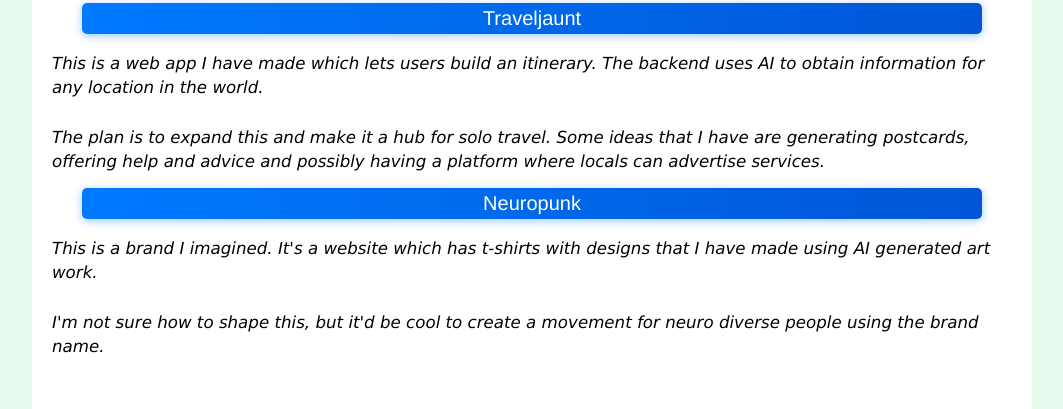
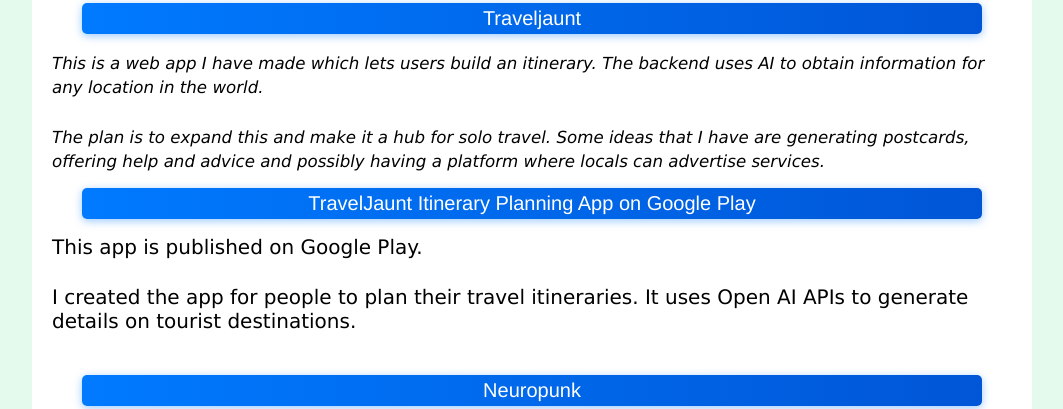
Before and after one commit to ChrisBriant/neurovoyages, a plain HTML site: page index.html in a window 1280 px wide. Shown: the part 3229-3638 px from the top of the page, without its empty margins (108-1171 px from the left). Drawn offline with Linux system fonts and the light colour scheme.

Commit message:
Link to traveljaunt app added to index page

```diff
--- a/index.html
+++ b/index.html
@@ -70,6 +70,12 @@
     <p><i><small>This is a web app I have made which lets users build an itinerary. The backend uses AI to obtain information for any location in the world.</small></i></p>
     <p><i><small>The plan is to expand this and make it a hub for solo travel. Some ideas that I have are generating postcards, offering help and advice and possibly having a platform where locals can advertise services.</small></i></p>
 
+    <a class="stylish"href="https://play.google.com/store/apps/details?id=org.traveljaunt" target="_blank">TravelJaunt Itinerary Planning App on Google Play</a>
+    <p>This app is published on Google Play.</p>
+    <p>I created the app for people to plan their travel itineraries. It uses Open AI APIs to generate details on tourist destinations.</p>
+
+    <p></p>
+
     <a class="stylish" href="https://neuropunk.co.uk" target="_blank">Neuropunk</a>
     <p><i><small>This is a brand I imagined. It's a website which has t-shirts with designs that I have made using AI generated art work.</small></i></p>
     <p><i><small>I'm not sure how to shape this, but it'd be cool to create a movement for neuro diverse people using the brand name.</small></i></p>
--- a/style.css
+++ b/style.css
@@ -124,7 +124,7 @@
     padding-bottom: 40px;
 }
 
-main h1,h2,h3,p {
+main h1,h2,h3,p,h4 {
     padding: 10px;
 }
 
```
